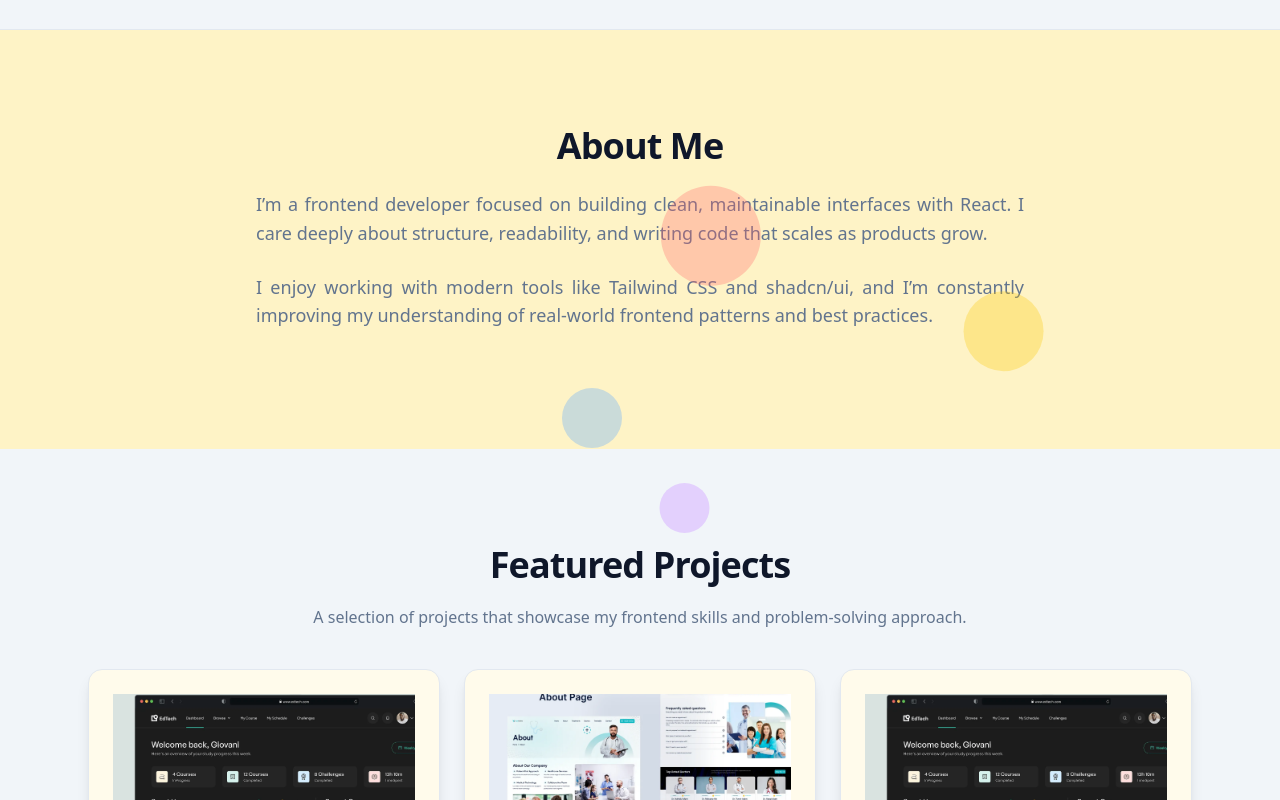
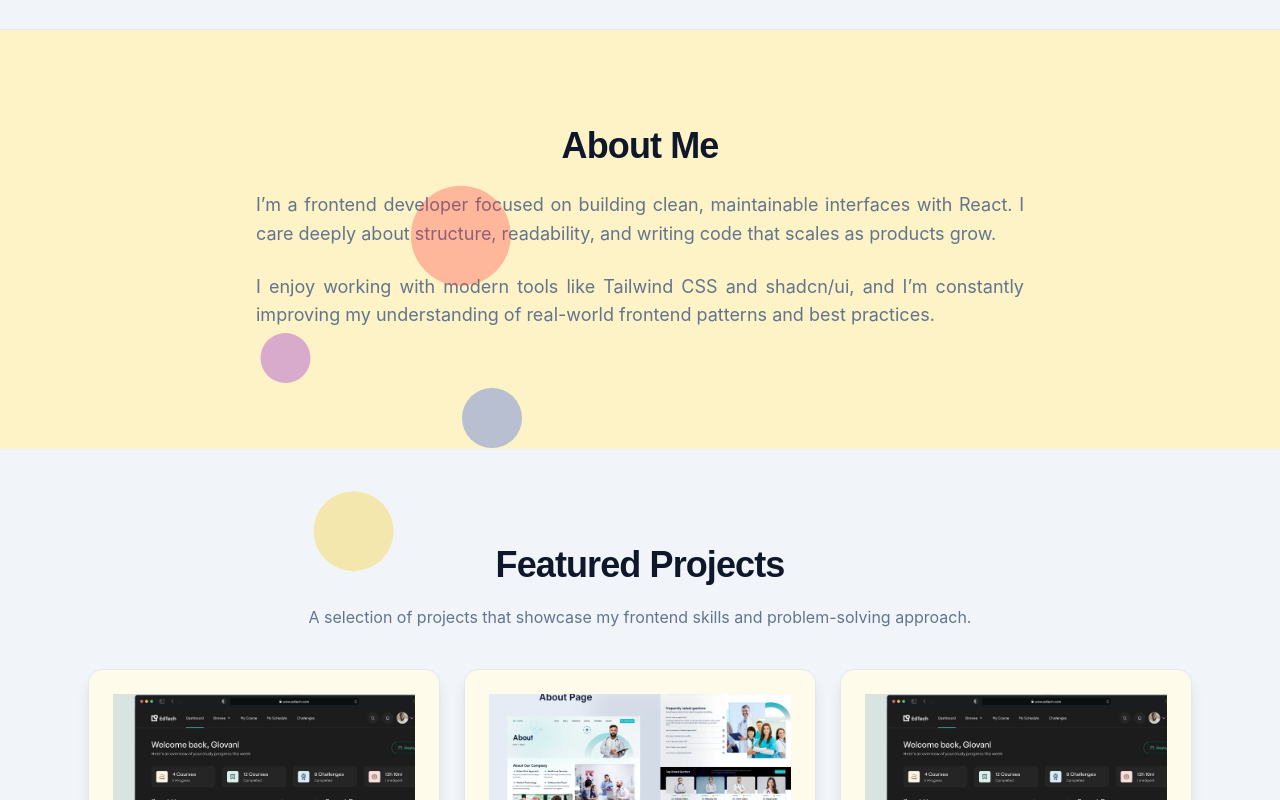
Before and after one commit to hikrishu/portfolio, a React (Vite) app: page / in a window 1280 px wide. Shown: the part 660-1460 px from the top of the page. Built offline with nearby package versions, Linux system fonts and the light colour scheme.

Commit message:
Readme added.

```diff
--- a/src/components/layout/Header.jsx
+++ b/src/components/layout/Header.jsx
@@ -16,7 +16,7 @@ const Header = () => {
     <header className='border-b bg-foreground '>
         <Container>
             <div className='flex h-24 items-center justify-between '>
-                <NavLink to='/' className='font-extrabold text-4xl'>Krishna.</NavLink>
+                <NavLink to='/' className='font-extrabold text-4xl'><h1>Krishna.</h1></NavLink>
                 <nav className='space-x-4 text-lg'>
                     <NavLink to="/projects"
                     className={linkClass}>Projects</NavLink>
--- a/src/components/sections/About.jsx
+++ b/src/components/sections/About.jsx
@@ -5,8 +5,8 @@ import FloatingBlob from '@/components/animations/FloatingBlob'
 const About = () => {
   return (
     <section className='py-24 bg-foreground'>
-        <Container>
-            <div className='max-w-3xl mx-auto relative flex flex-col items-center space-y-6 text-justify'>
+        <Container >
+            <div className='max-w-3xl mx-auto relative flex flex-col items-center space-y-6 text-justify '>
                 <h2 className='font-bold text-4xl tracking-tight'>About Me</h2>
                 <p className=' text-muted-foreground text-lg leading-relaxed'>
                     I’m a frontend developer focused on building clean, maintainable
@@ -18,13 +18,17 @@ const About = () => {
                     and I’m constantly improving my understanding of real-world frontend
                     patterns and best practices.
                 </p>
+                <div className='w-full absolute'>
+                    <FloatingBlob size={100} color="bg-red-500" top={50} left={150} delay={0} />
+                    <FloatingBlob size={60} color="bg-blue-700" top={250} left={200} delay={2} />
+                    <FloatingBlob size={80} color="bg-yellow-400" top={350} left={50} delay={1} />
+                    <FloatingBlob size={50} color="bg-purple-700" top={200} left={1} delay={3} />
+
+            </div>
 
 
-                <FloatingBlob size={100} color="bg-red-400" top={50} left={400} delay={0} />
-                <FloatingBlob size={60} color="bg-blue-400" top={250} left={300} delay={2} />
-                <FloatingBlob size={80} color="bg-yellow-400" top={150} left={700} delay={1} />
-                <FloatingBlob size={50} color="bg-purple-400" top={350} left={400} delay={3} />
             </div>
+
         </Container>
     </section>
   )
--- a/src/index.css
+++ b/src/index.css
@@ -9,6 +9,14 @@ html {
 
 body {
   overflow-x: hidden;
+}
+
+body {
+  font-family: 'Inter', sans-serif;
+}
+
+h1, h2, h3, h4, h5, h6 {
+  font-family: 'Poppins', sans-serif;
 }
 
 .animate-skeleton {
```
Also changed, not shown: 1 other file (tests, documents, lock files or other folders).
